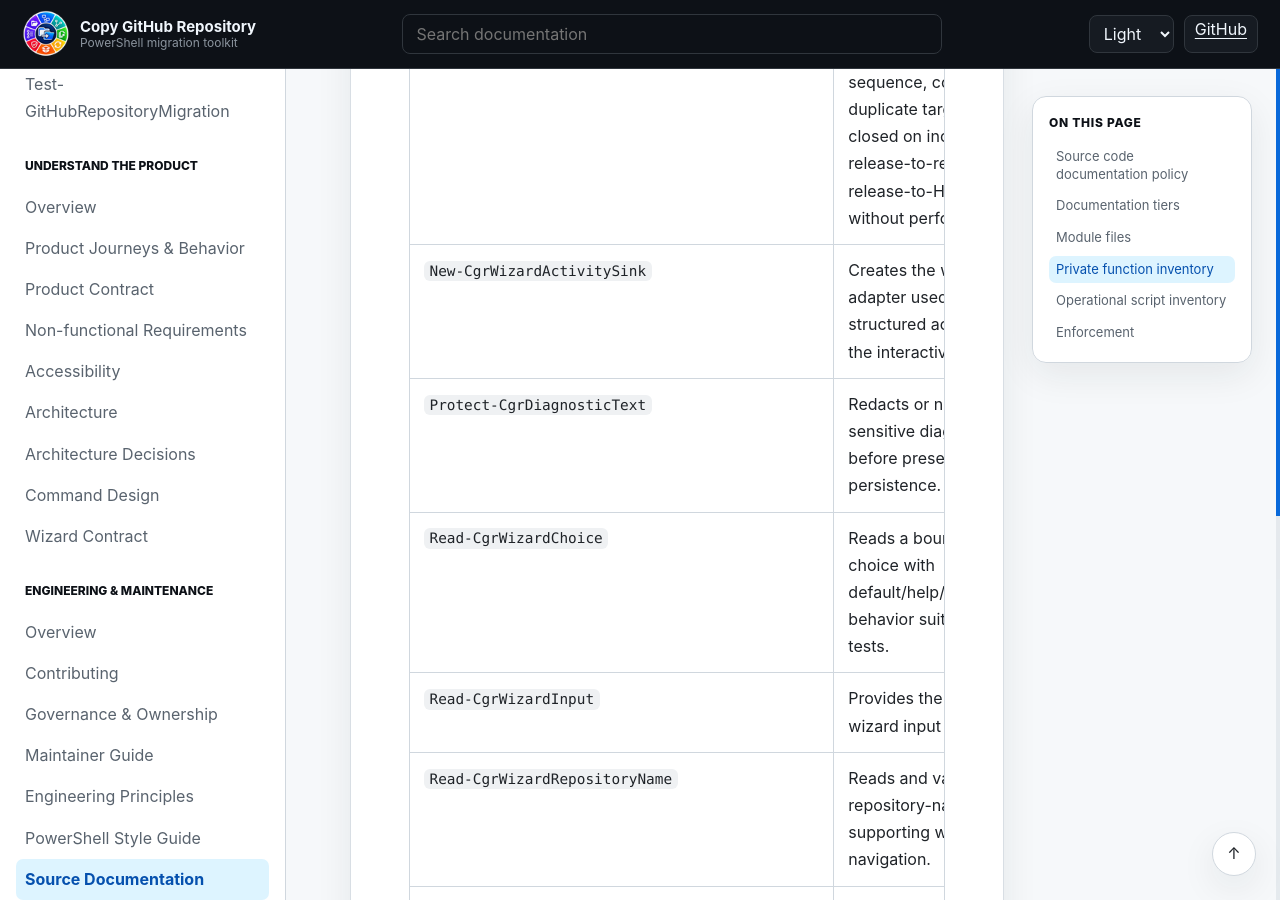
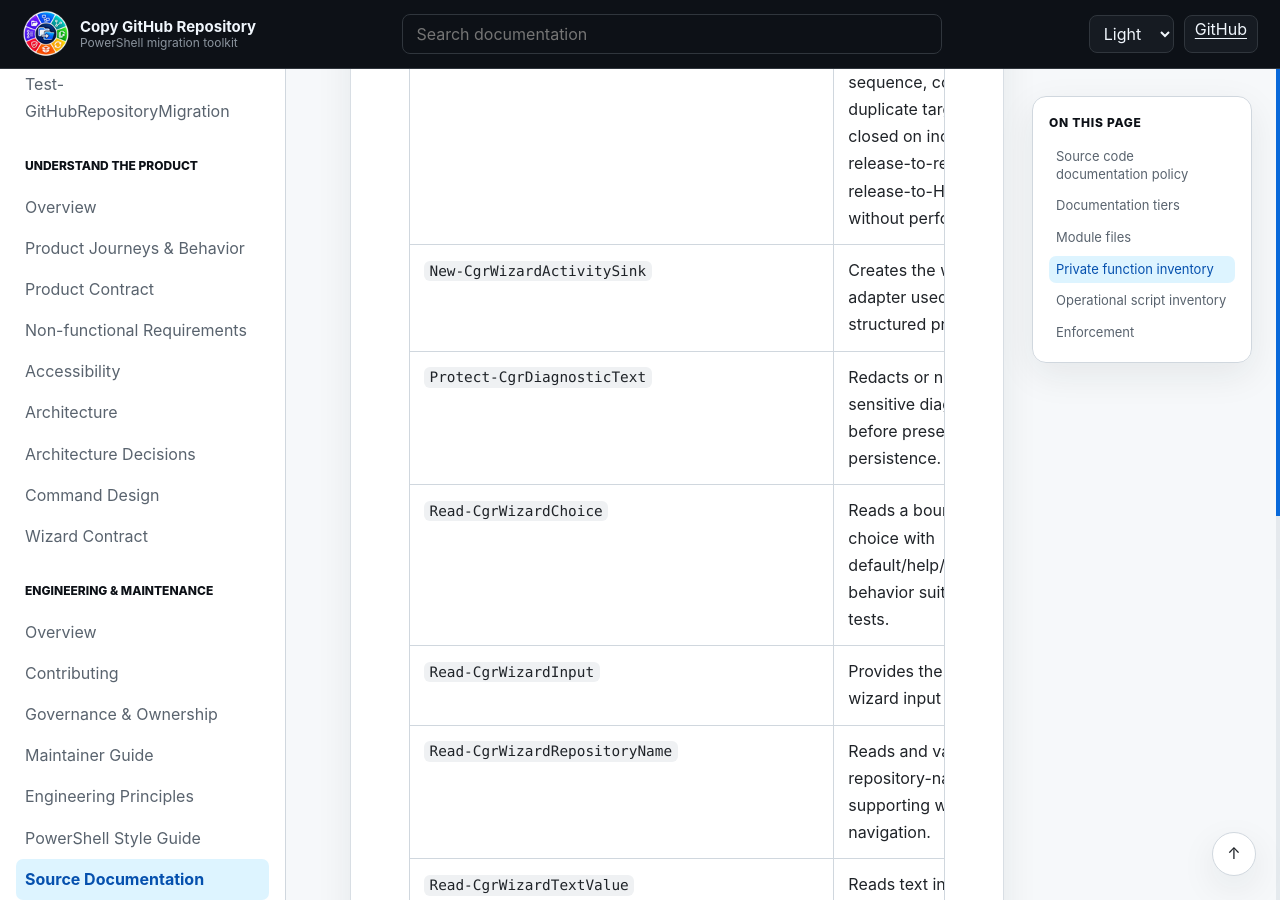
Before and after one commit to infoconex/copy-github-repo, a Jekyll site: the page built from docs/engineering/source-code-documentation.md, in a window 1280 px wide and 900 px high, scrolled down 12125 px. Built offline with Jekyll 4.4.1, drawn with Linux system fonts in a browser that asks for light colours.

Commit message:
docs: keep Pages E2E inventory diff focused

```diff
--- a/docs/engineering/source-code-documentation.md
+++ b/docs/engineering/source-code-documentation.md
@@ -89,7 +89,7 @@ Do not add author, creation-date, last-modified, or change-history headers. Git
 | `New-CgrGitHubRepository` | Creates an empty destination repository after the public safety boundary has approved mutation. |
 | `New-CgrMigrationPlan` | **Inline tier.** Creates the immutable reviewed plan, source-state evidence, optional approved-release selection, replacement mode, and ordered safety steps without performing migration mutation. |
 | `New-CgrSnapshotReleaseCheckpointPlan` | **Inline tier.** Converts the already-approved Snapshot release selection into immutable tag/ref/tree evidence and a deterministic ancestry-ordered checkpoint sequence, coalescing duplicate targets and failing closed on incompatible release-to-release or release-to-HEAD topology without performing mutation. |
-| `New-CgrWizardActivitySink` | Creates the wizard activity adapter used to render structured activity events for the interactive wizard. |
+| `New-CgrWizardActivitySink` | Creates the wizard activity adapter used to render structured progress events. |
 | `Protect-CgrDiagnosticText` | Redacts or normalizes sensitive diagnostic text before presentation or persistence. |
 | `Read-CgrWizardChoice` | Reads a bounded menu choice with default/help/navigation behavior suitable for mocked tests. |
 | `Read-CgrWizardInput` | Provides the base injectable wizard input boundary. |
```
